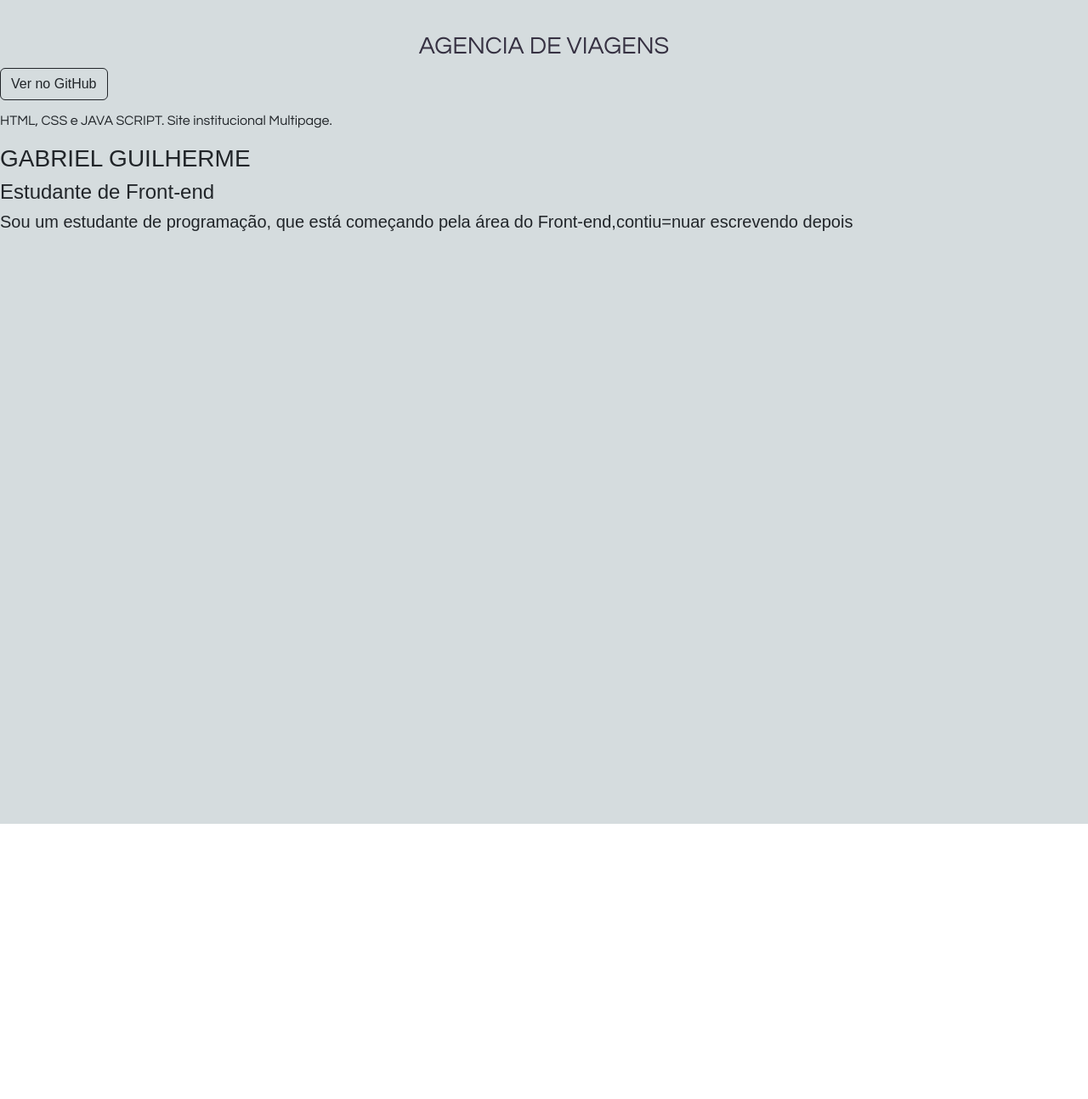
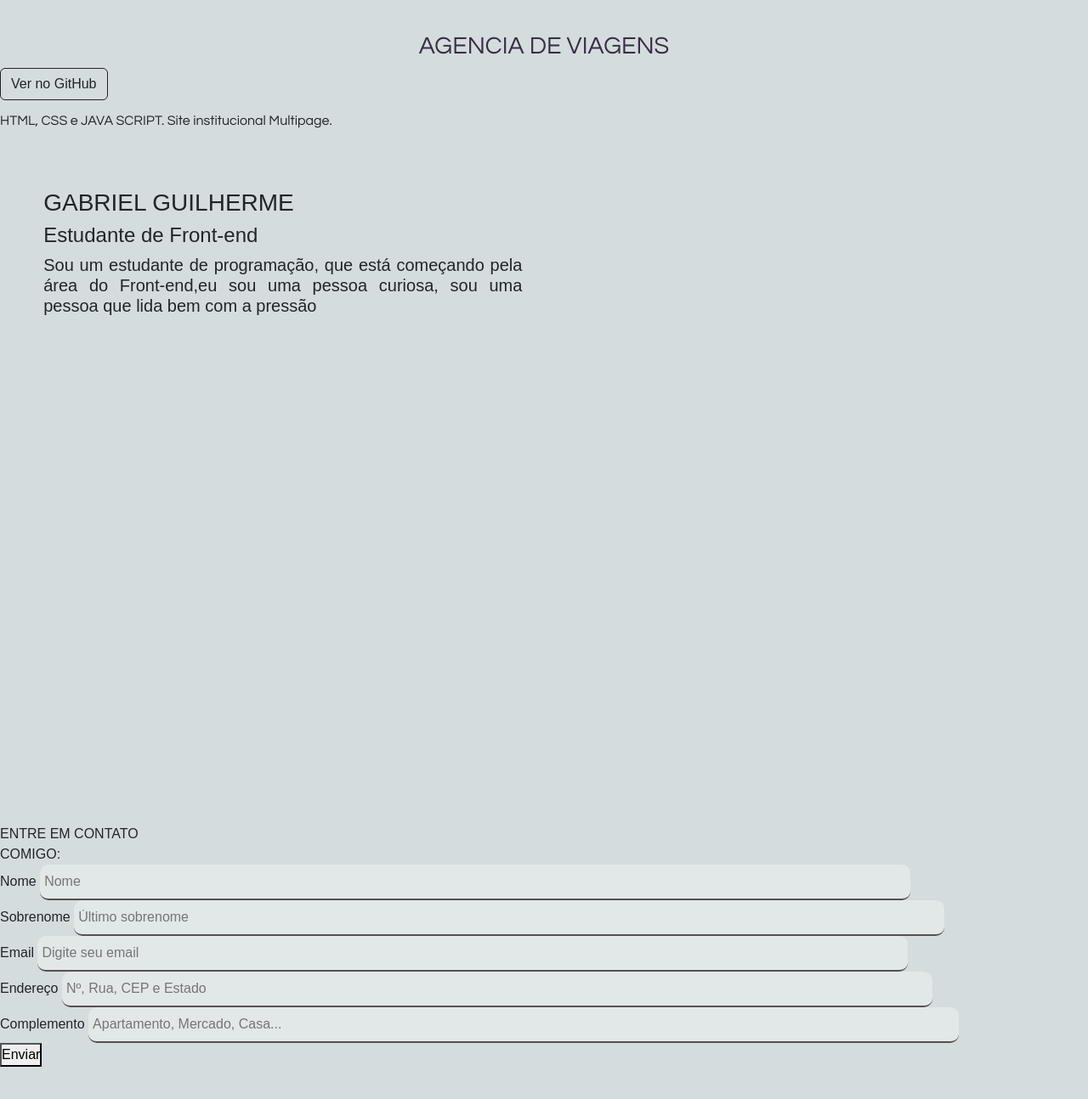
Before and after one commit to Drex369/Portif-lio, a website: page index.html in a window 1280 px wide. Shown: the part 1059-2353 px from the top of the page at 85% size. Before the commit the page ends 2029 px from the top, so only its background shows below. Drawn offline with Linux system fonts and the light colour scheme; files that its build step writes are made by us from their sources.

Commit message:
Enhance profile description and add contact form
Updated the description in the 'boxtexto' div and added a contact form with fields for name, surname, email, address, and additional information.

```diff
--- a/index.html
+++ b/index.html
@@ -93,10 +93,10 @@
 
 <section id="Pag2">
 
- <div>
+ <div class="boxtexto">
        <h3>GABRIEL GUILHERME</h3>
        <h4>Estudante de Front-end</h4>
-       <h5>Sou um estudante de programação, que está começando pela área do Front-end,contiu=nuar escrevendo depois </h5>
+       <h5>Sou um estudante de programação, que está começando pela área do Front-end,eu sou uma pessoa curiosa, sou uma pessoa que lida bem com a pressão </h5>
 
 
 
@@ -104,3 +104,86 @@
 
 </section>
         <!--------------------------------------- PAGINA3 --------------------------------------->
+
+<section id="Pag3">
+ <div class="titulo-contato">
+    ENTRE EM CONTATO </br> COMIGO:
+</div>
+
+
+
+<form class="form-container" id="formulario">
+
+    <div class="form-row">
+        <div class="form-group">
+            <label for="nome">Nome</label>
+            <input type="text" id="nome" name="nome" placeholder="Nome" required>
+        </div>
+
+        <div class="form-group">
+            <label for="sobrenome">Sobrenome</label>
+            <input type="text" id="sobrenome" name="sobrenome" placeholder="Último sobrenome" required>
+        </div>
+    </div>
+
+    <div class="form-group">
+        <label for="email">Email</label>
+        <input type="email" id="email" name="email" placeholder="Digite seu email" required>
+    </div>
+
+    <div class="form-group">
+        <label for="endereco">Endereço</label>
+        <input type="text" id="endereco" name="endereco" placeholder="Nº, Rua, CEP e Estado" required>
+    </div>
+
+    <div class="form-group">
+        <label for="complemento">Complemento</label>
+        <input type="text" id="complemento" name="complemento" placeholder="Apartamento, Mercado, Casa...">
+    </div>
+
+    <button type="submit" class="btn-submit">
+    Enviar
+    </button>
+
+    <p id="mensagem" style="display:none; color:rgb(2, 152, 2); margin-top:10px;">
+        ✅ Mensagem enviada com sucesso!
+    </p>
+
+    <script>
+window.onload = function() {
+    const form = document.getElementById("formulario");
+    const msg = document.getElementById("mensagem");
+
+    form.addEventListener("submit", function(e) {
+        e.preventDefault();
+
+        msg.style.display = "block";
+
+        form.reset();
+    });
+};
+</script>
+
+</form>
+
+</section>
+
+
+
+
+</div>
+</body>
+
+
+
+
+</html>
+
+
+
+
+
+
+
+
+</section>
```
